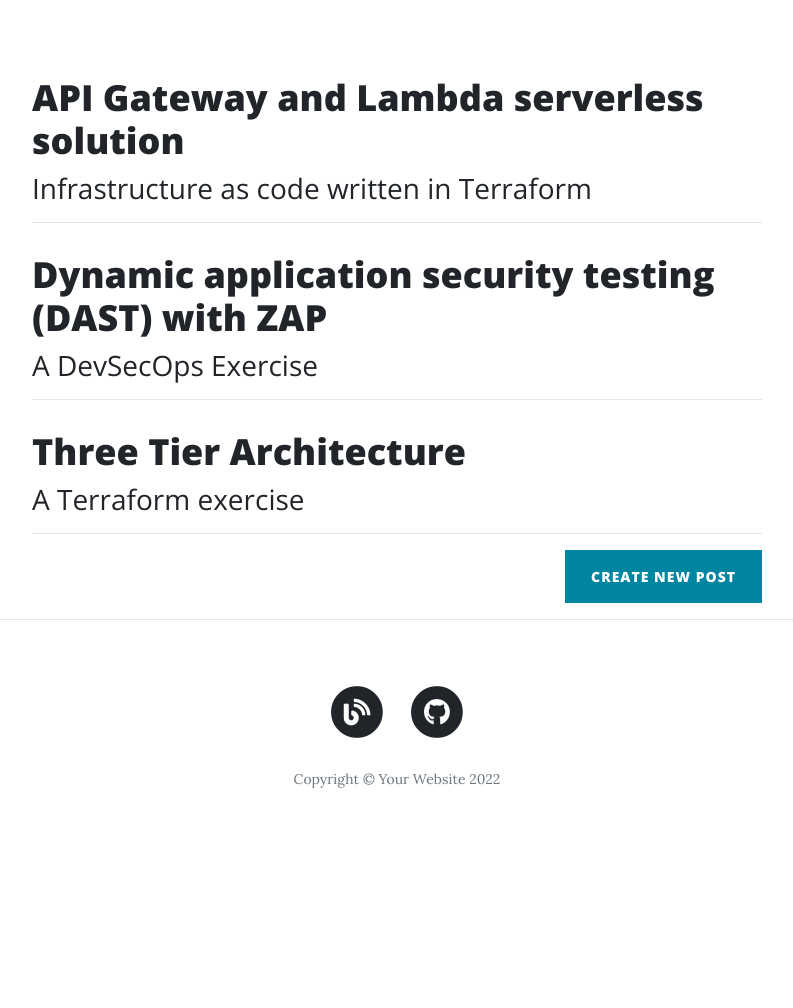
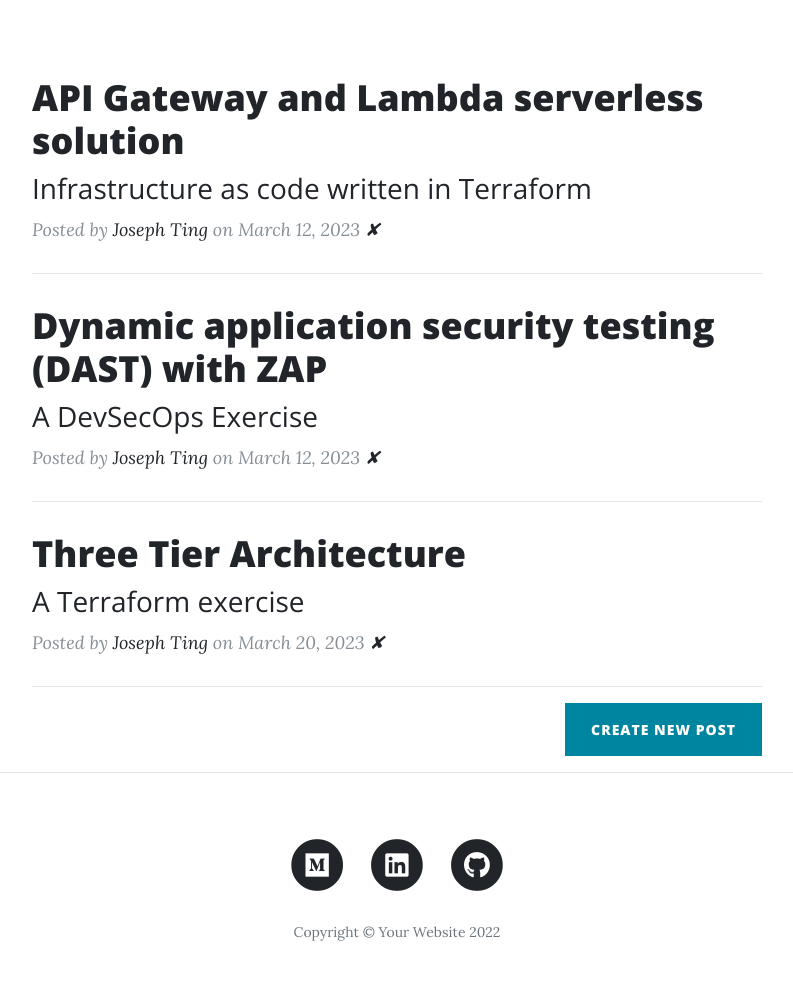
Before and after one commit to joeting19/PythonBlogApp, a Flask app: page / in a window 1280 px wide. Shown: the part 604-1612 px from the top of the page, without its empty margins (243-1036 px from the left). Before the commit the page ends 1392 px from the top, so only its background shows below. Run offline with Flask 2, Linux system fonts and the light colour scheme; data comes from the database, SQL or seed files in the repository; both versions use the stored data as it was after the commit; some libraries are stand-ins or nearby versions.

Commit message:
fix footer icons

```diff
--- a/main.py
+++ b/main.py
@@ -119,7 +119,7 @@ def resume():
 
 
 if __name__ == "__main__":
-    serve(app, listen='*:80')
+    # serve(app, listen='*:80')
 
     # app.run(host='0.0.0.0', port=5000, debug=True)
-    # app.run(host='127.0.0.1', port=5000, debug=True)
+    app.run(host='127.0.0.1', port=5000, debug=True)
--- a/templates/footer.html
+++ b/templates/footer.html
@@ -16,9 +16,16 @@
               <a href="https://medium.com/@josephting919">
                 <span class="fa-stack fa-lg">
                   <i class="fas fa-circle fa-stack-2x"></i>
-<!--                  <i class="fab fa-facebook-f fa-stack-1x fa-inverse"></i>-->
                     <!--brand icon-->
-                  <i class="fas fa-blog fa-stack-1x fa-inverse"></i>-->
+                  <i class="fab fa-medium fa-stack-1x fa-inverse"></i>
+                </span>
+              </a>
+            </li>
+            <li class="list-inline-item">
+              <a href="https://www.linkedin.com/in/joseph-ting-925a01241/">
+                <span class="fa-stack fa-lg">
+                  <i class="fas fa-circle fa-stack-2x"></i>
+                  <i class="fab fa-linkedin fa-stack-1x fa-inverse"></i>
                 </span>
               </a>
             </li>
--- a/templates/index.html
+++ b/templates/index.html
@@ -29,11 +29,11 @@
               {{post.subtitle}}
             </h3>
           </a>
-<!--          <p class="post-meta">Posted by-->
-<!--            <a href="#">{{post.author}}</a>-->
-<!--            on {{post.date}}-->
-<!--            <a href="{{url_for('delete_post', post_id=post.id) }}">✘</a>-->
-<!--          </p>-->
+        <p class="post-meta">Posted by
+           <a href="#">{{post.author}}</a>
+           on {{post.date}}
+           <a href="{{url_for('delete_post', post_id=post.id) }}">✘</a>
+         </p>
         </div>
         <hr>
         {% endfor %}
```
Also changed, not shown: posts.db.
